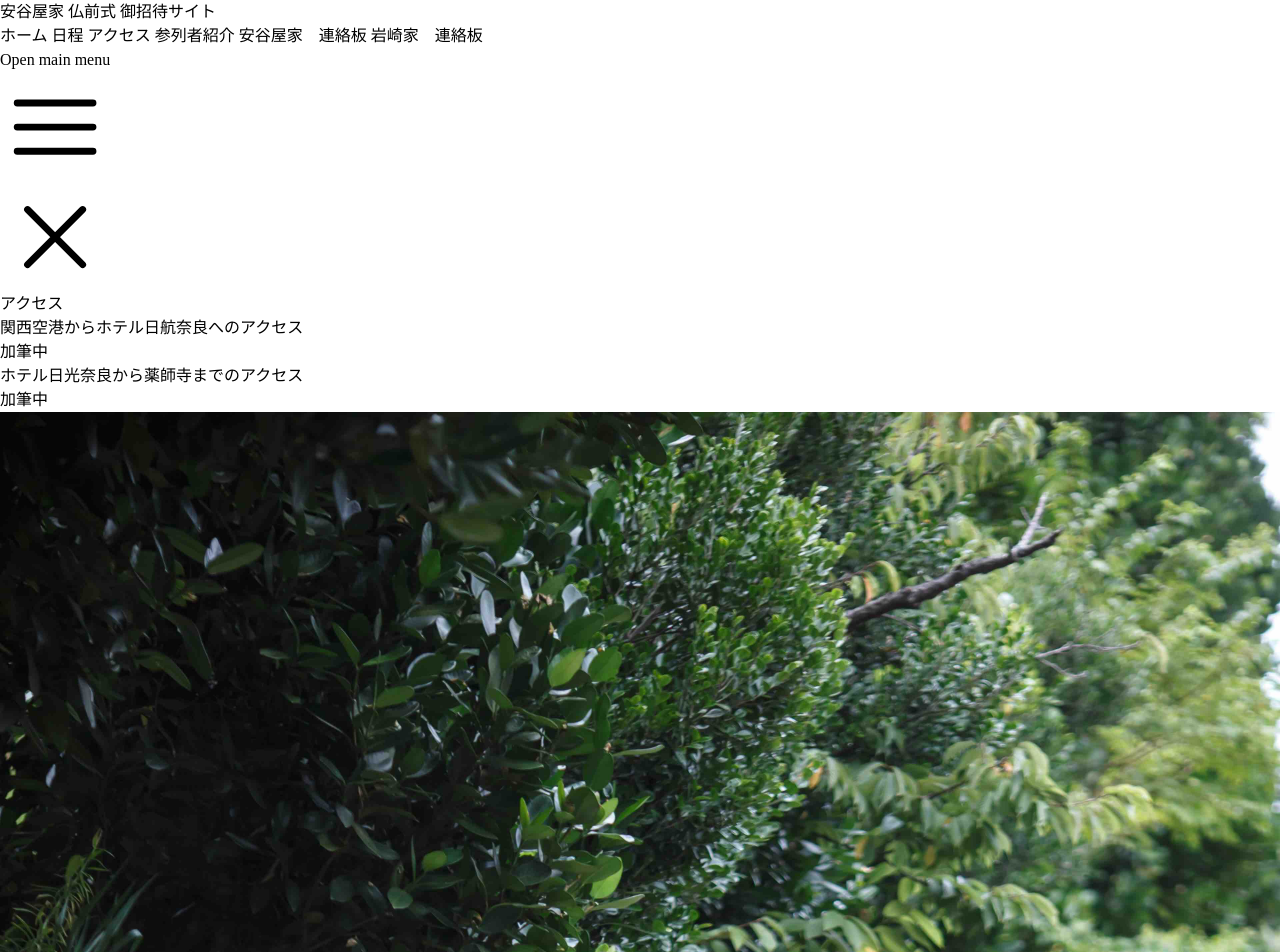
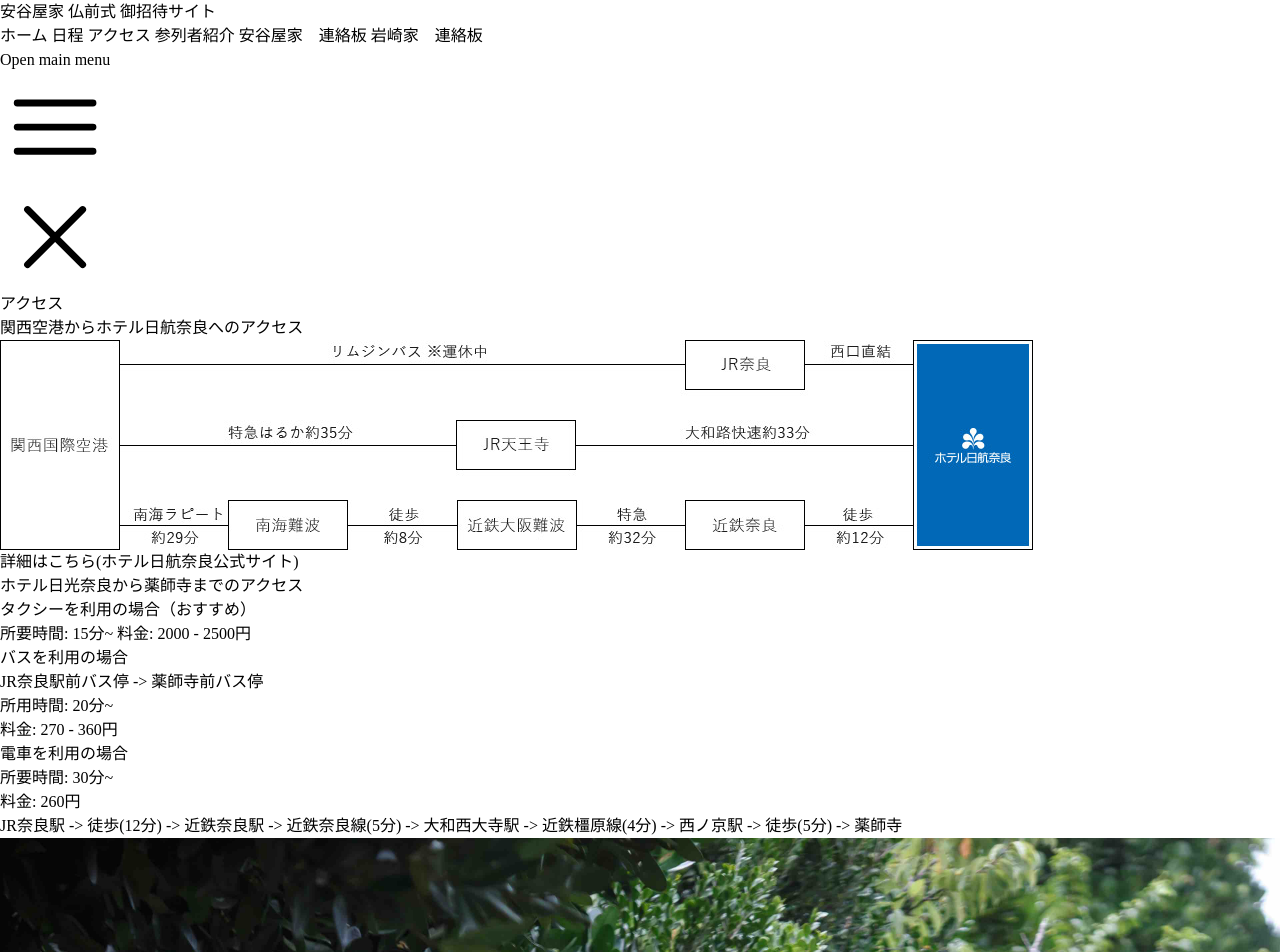
Before and after one commit to azamiya/ada-reception, a SvelteKit app: page /access in a window 1280 px wide. Shown: the top 952 px of the page. Built offline with nearby package versions, Linux system fonts and the light colour scheme.

Commit message:
feat(access): add access detail

```diff
--- a/src/routes/+page.svelte
+++ b/src/routes/+page.svelte
@@ -4,7 +4,7 @@
 
 <div class="relative text-white mincho">
 	<div class="absolute z-20 w-full">
-		<h1 class="text-center text-lg mt-6 mb-2">INVITATION</h1>
+		<h1 class="text-center text-xl mt-6 mb-6">INVITATION</h1>
 		<p class="text-center text-sm">謹啓　寒気が身を引き締める今日この頃</p>
 		<p class="text-center text-sm mb-2">皆様にはますますご清祥のこととお慶び申し上げます</p>
 		<p class="text-center text-sm">このたび　私たちは結婚式を挙げることとなりました</p>
--- a/src/routes/access/+page.svelte
+++ b/src/routes/access/+page.svelte
@@ -4,19 +4,35 @@
 
 <div class="relative text-white mincho">
 	<div class="absolute z-20 w-full">
-		<h1 class="text-center text-lg mt-6 mb-2">アクセス</h1>
-		<div class="text-left mx-4">
-			<p class="">関西空港からホテル日航奈良へのアクセス</p>
-			<p>加筆中</p>
+		<h1 class="text-center text-xl mt-6 mb-2">アクセス</h1>
+		<div class="text-left mx-4 bg-slate-500/50 border-[1px] border-slate-500 p-4">
+			<p class="text-lg mb-4">関西空港からホテル日航奈良へのアクセス</p>
+			<img alt="kanku_to_nara" class="" src="{base}/images/kanku_to_nara.jpeg" />
+			<a class="text-sm" href="https://www.nikkonara.jp/access/"
+				>詳細はこちら(ホテル日航奈良公式サイト)</a
+			>
 		</div>
-		<div class="text-left mx-4">
-			<p class="">ホテル日光奈良から薬師寺までのアクセス</p>
-			<p>加筆中</p>
+		<div class="text-left m-4 bg-slate-500/50 border-[1px] border-slate-500 p-4">
+			<p class="text-lg mb-4">ホテル日光奈良から薬師寺までのアクセス</p>
+			<p class="">タクシーを利用の場合（おすすめ）</p>
+			<p class="text-sm mb-4">所要時間: 15分~ 料金: 2000 - 2500円</p>
+			<p>バスを利用の場合</p>
+			<p class="text-sm">JR奈良駅前バス停 -> 薬師寺前バス停</p>
+			<p class="text-sm">所用時間: 20分~</p>
+			<p class="text-sm mb-4">料金: 270 - 360円</p>
+			<p>電車を利用の場合</p>
+			<p class="text-sm">所要時間: 30分~</p>
+			<p class="text-sm">料金: 260円</p>
+			<p class="text-sm">
+				JR奈良駅 -> 徒歩(12分) -> 近鉄奈良駅 -> 近鉄奈良線(5分) -> 大和西大寺駅 -> 近鉄橿原線(4分)
+				-> 西ノ京駅 -> 徒歩(5分) -> 薬師寺
+			</p>
 		</div>
 	</div>
 
 	<div class="img-container absolute w-full h-screen">
 		<div class="absolute z-10 w-full bg-gray-800 opacity-50 h-screen" />
+
 		<img alt="9434" class="z-0" src="{base}/images/9434.jpg" />
 	</div>
 </div>
--- a/src/routes/schedule/+page.svelte
+++ b/src/routes/schedule/+page.svelte
@@ -4,7 +4,7 @@
 
 <div class="relative text-white mincho">
 	<div class="absolute z-20 w-full">
-		<h1 class="text-center text-lg mt-6 mb-2">日程</h1>
+		<h1 class="text-center text-xl mt-6 mb-2">日程</h1>
 		<div class="text-left mx-4">
 			<p class="mb-4">令和5年 3月4日 土曜日</p>
 			<p class="text-lg my-1">挙式（仏前式）</p>
```
Also changed, not shown: static/images/kanku_to_nara.jpeg (added).
